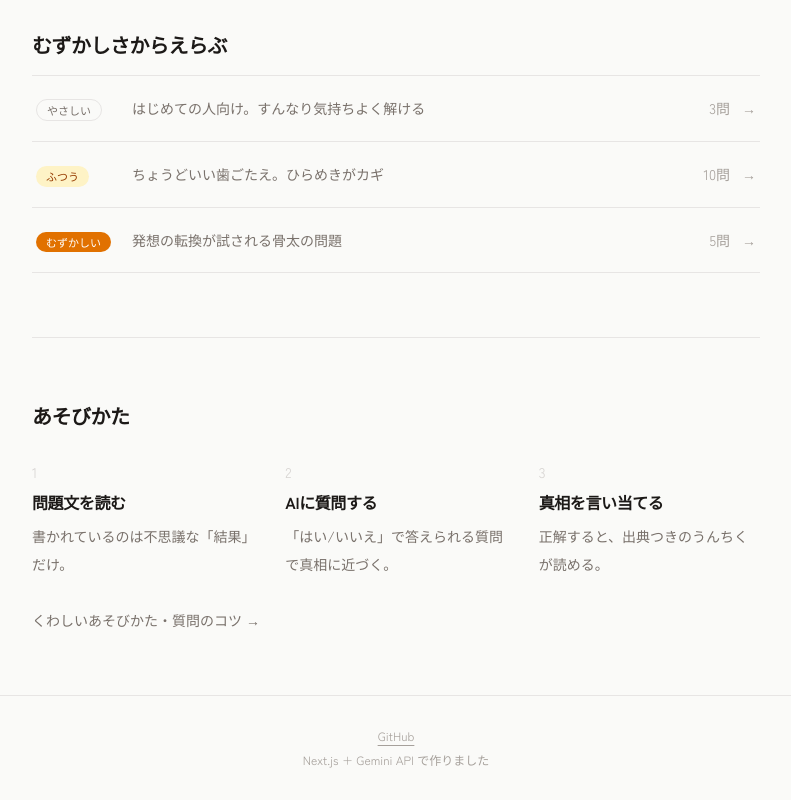
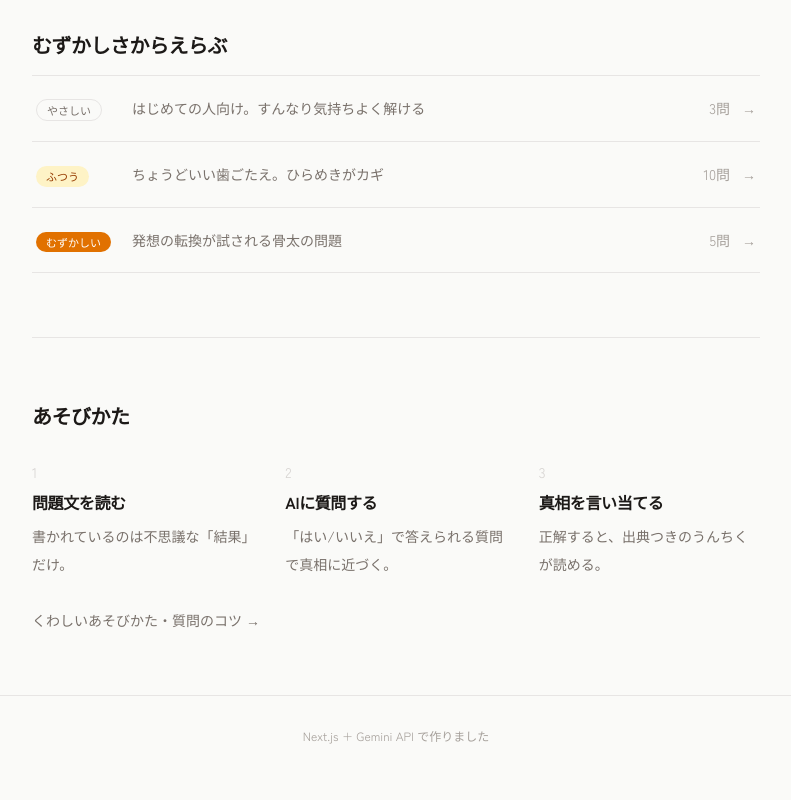
Before and after one commit to Takizyyyy/umigame, a Next.js app: page / in a window 1280 px wide. Shown: the part 1581-2381 px from the top of the page, without its empty margins (244-1035 px from the left). After the commit the page ends 2357 px from the top, so only its background shows below. Built offline with nearby package versions, Linux system fonts and the light colour scheme.

Commit message:
フッターのGitHubリンクを削除
Co-Authored-By: Claude Fable 5 <noreply@anthropic.com>

```diff
--- a/app/(site)/layout.tsx
+++ b/app/(site)/layout.tsx
@@ -31,17 +31,7 @@ export default function SiteLayout({
       <main className="flex-1">{children}</main>
 
       <footer className="border-t border-stone-200 px-5 py-8 text-center text-xs text-stone-400">
-        <p>
-          <a
-            href="https://github.com/Takizyyyy/umigame"
-            target="_blank"
-            rel="noopener noreferrer"
-            className="underline underline-offset-4 transition hover:text-stone-600"
-          >
-            GitHub
-          </a>
-        </p>
-        <p className="mt-2">Next.js + Gemini API で作りました</p>
+        <p>Next.js + Gemini API で作りました</p>
       </footer>
     </div>
   );
```
